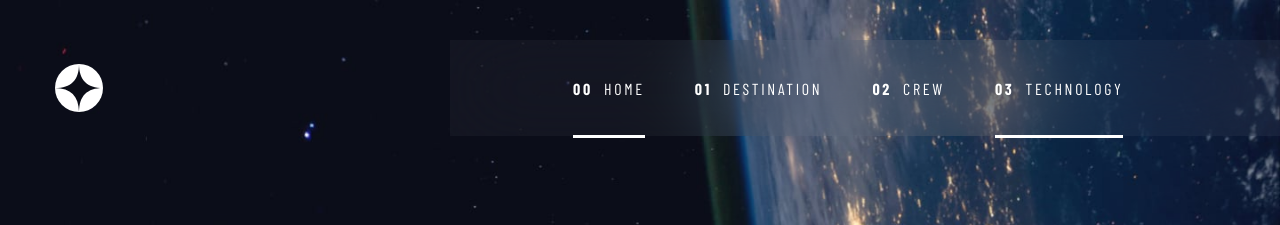
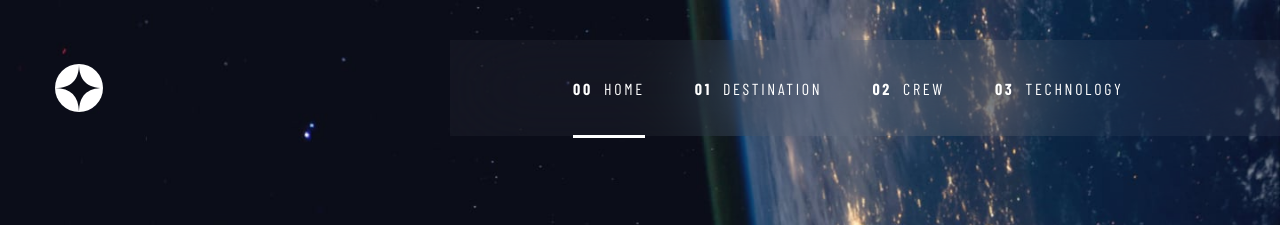
Before and after one commit to gigakhrz/Space-tourismo-website, a React (Vite) app: page / in a window 1280 px wide. Shown: the top 225 px of the page. Built offline with nearby package versions, Linux system fonts and the light colour scheme; a web font is replaced by a local one.

Commit message:
debug technology Link tag in header

```diff
--- a/src/Components/Header/Header.tsx
+++ b/src/Components/Header/Header.tsx
@@ -40,7 +40,7 @@ const Header = (): JSX.Element => {
           <div className="hoverDiv"></div>
           <div className="bottomDiv"></div>
         </Link>
-        <Link to="" className="/technology/vehicle">
+        <Link to="/technology/vehicle" className="technology">
           <h4>03</h4>Technology
           <div className="hoverDiv"></div>
           <div className="bottomDiv"></div>
```
